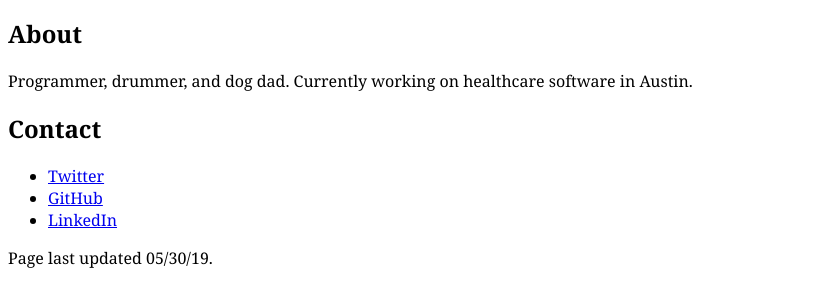
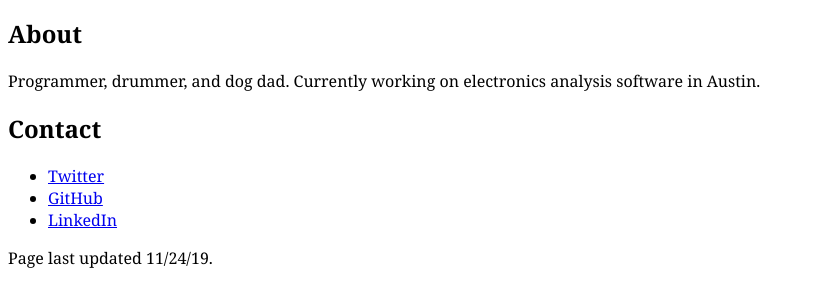
Before and after one commit to bkaylor/bkaylor.github.io, a plain HTML site: page index.html in a window 1280 px wide. Shown: the part 86-392 px from the top of the page, without its empty margins (0-815 px from the left). Drawn offline with Linux system fonts and the light colour scheme.

Commit message:
Update index.html

```diff
--- a/index.html
+++ b/index.html
@@ -16,7 +16,7 @@
 
         <h2>About</h2>
         <p>
-        Programmer, drummer, and dog dad. Currently working on healthcare software in Austin.
+        Programmer, drummer, and dog dad. Currently working on electronics analysis software in Austin.
         </p>
 
         <h2>Contact</h2>
@@ -25,6 +25,6 @@
             <li><a href="https://github.com/bkaylor" target="_blank">GitHub</a></li>
             <li><a href="https://linkedin.com/in/bskaylor" target="_blank">LinkedIn</a></li>
         </ul>
-        <p>Page last updated 05/30/19.</p>
+        <p>Page last updated 11/24/19.</p>
     </body>
 </html>
```
